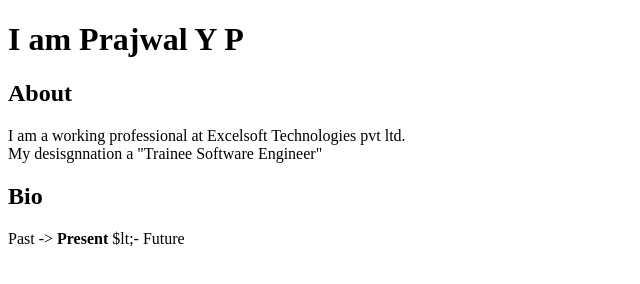
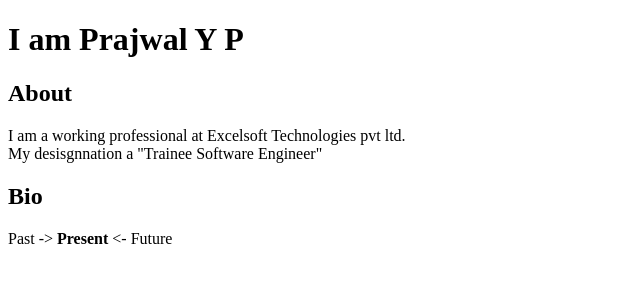
Before and after one commit to Prajwal-YP/WebHosting, a plain HTML site: page index.html in a window 1280 px wide. Shown: the full height of the page, 0-640 px from the left. Drawn offline with Linux system fonts and the light colour scheme.

Commit message:
Update index.html

```diff
--- a/index.html
+++ b/index.html
@@ -12,6 +12,6 @@
     <p>I am a working professional at Excelsoft Technologies pvt ltd. <br>My desisgnnation a "Trainee Software Engineer"</p>
 
     <h2>Bio</h2>
-    <p>Past -> <b>Present</b> $lt;- Future</p>
+    <p>Past -> <b>Present</b> <- Future</p>
 </body>
 </html>
```
